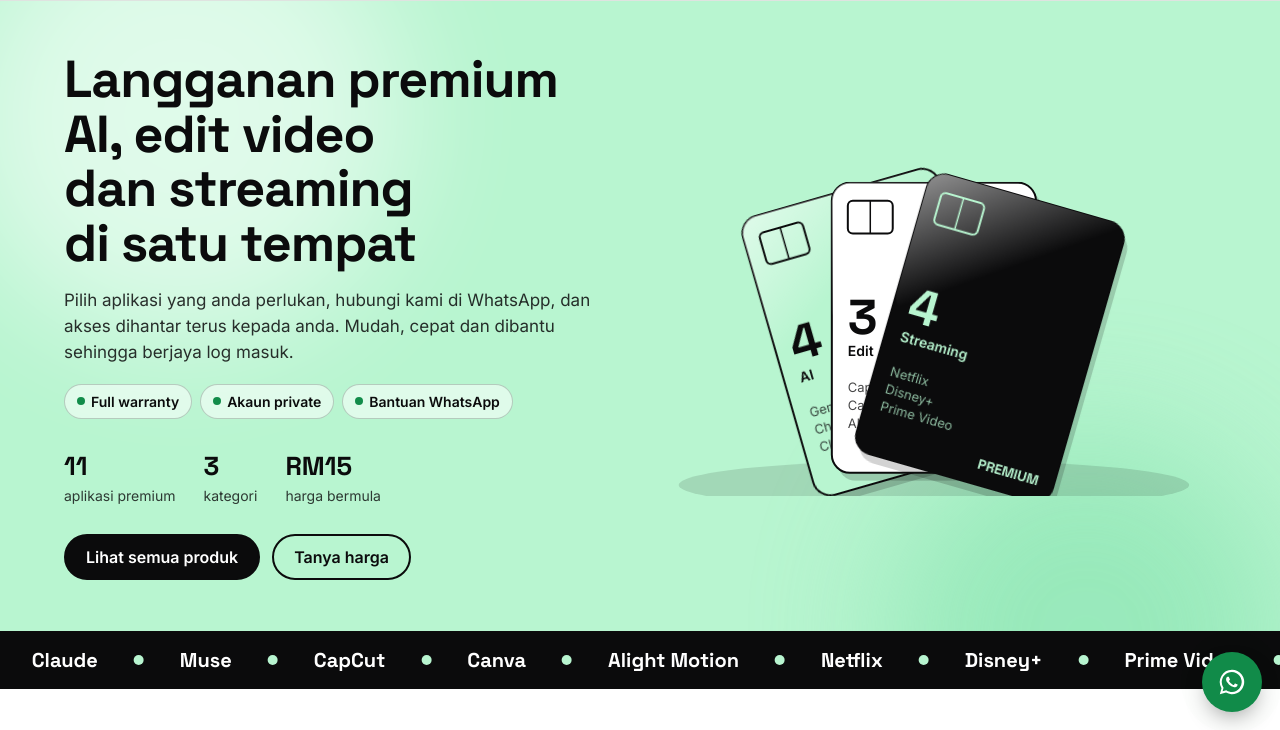
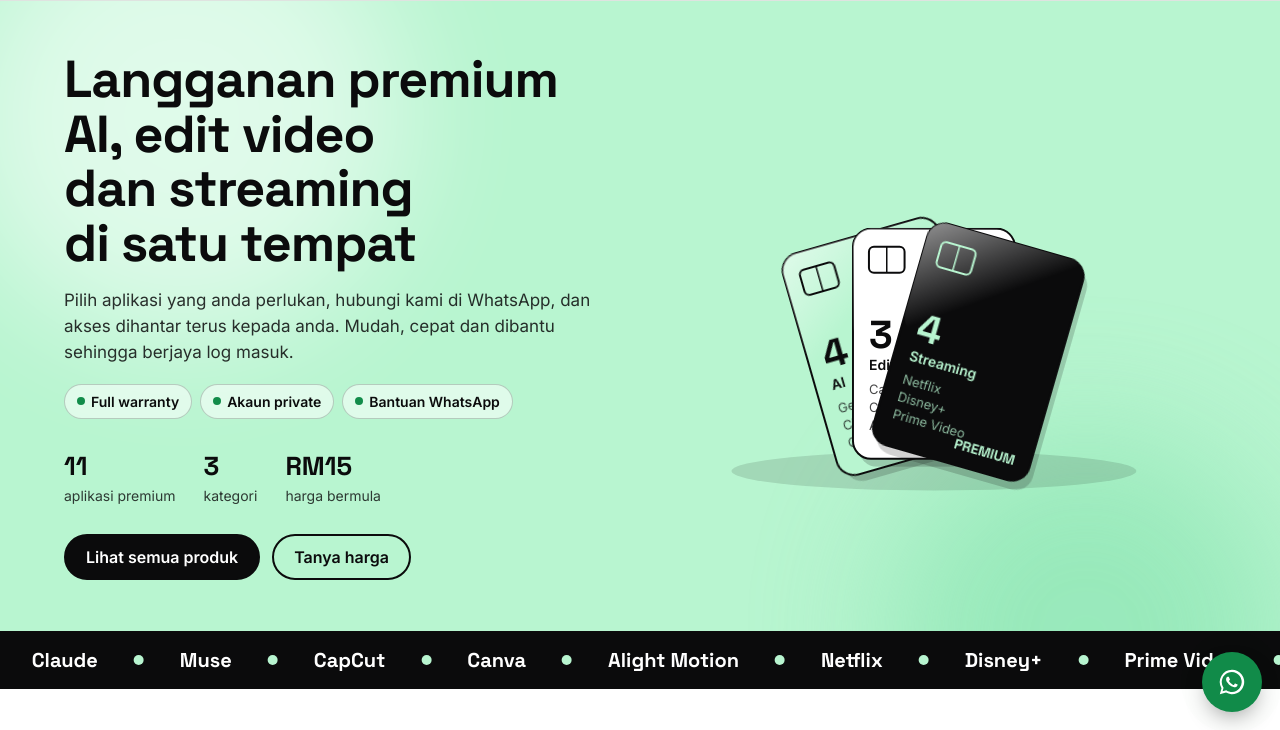
Before and after one commit to kedaipremium/kedaipremium.github.io, a plain HTML site: page index.html in a window 1280 px wide. Shown: the part 70-800 px from the top of the page. Drawn offline with Linux system fonts and the light colour scheme.

Commit message:
Modify fan drawing dimensions in index.html
Adjust dimensions for drawing calculations in the fan element.

```diff
--- a/index.html
+++ b/index.html
@@ -57,7 +57,7 @@ nav{position:sticky;top:0;z-index:5;background:color-mix(in srgb,var(--bg) 92%,t
 .facts b{display:block;font:700 26px "Space Grotesk",sans-serif}
 .facts span{font-size:14px;opacity:.8}
 .fig{position:relative;min-height:360px}
-.fig>svg{position:absolute;inset:0;width:100%;height:100%}
+.fig>svg{position:absolute;inset:0;width:100%;height:100%;overflow:visible}
 .tools{display:flex;gap:12px;flex-wrap:wrap;align-items:center;margin:22px 0 24px}
 .chips{display:flex;gap:8px;flex-wrap:wrap}
 .chip{min-height:44px;padding:0 16px;border-radius:999px;border:1.5px solid var(--line);background:var(--card);color:var(--ink);font:500 15px Inter,sans-serif;cursor:pointer}
@@ -460,8 +460,8 @@ const s=document.getElementById('fan');
 let spread=false;
 function draw(){
   const W=s.clientWidth,H=s.clientHeight;if(!W||!H)return;
-  const cw=Math.min(W*0.46,230,(H-70)/1.42),ch=cw*1.42;
-  const cx=W/2,base=(H+ch)/2+14;
+  const cw=Math.min(W*0.42,220,(H-130)/1.42),ch=cw*1.42;
+  const cx=W/2,base=(H+ch)/2+30;
   const angs=CATS.map((c,i)=>(i-(CATS.length-1)/2)*16);
   let out='<defs><linearGradient id="gl" x1="0" y1="0" x2="1" y2="1"><stop offset="0" stop-color="#fff" stop-opacity=".55"/><stop offset=".5" stop-color="#fff" stop-opacity="0"/></linearGradient></defs>';
   out+='<ellipse cx="'+cx+'" cy="'+(base+10)+'" rx="'+(cw*1.25)+'" ry="'+(cw*0.12)+'" fill="#0b0b0c" opacity=".12"/>';
```
